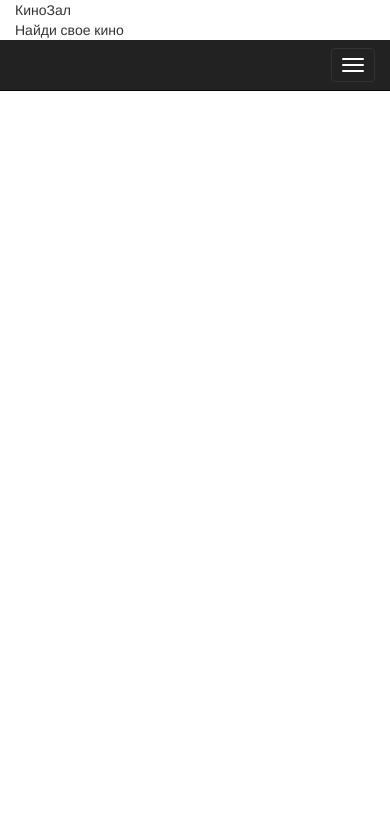
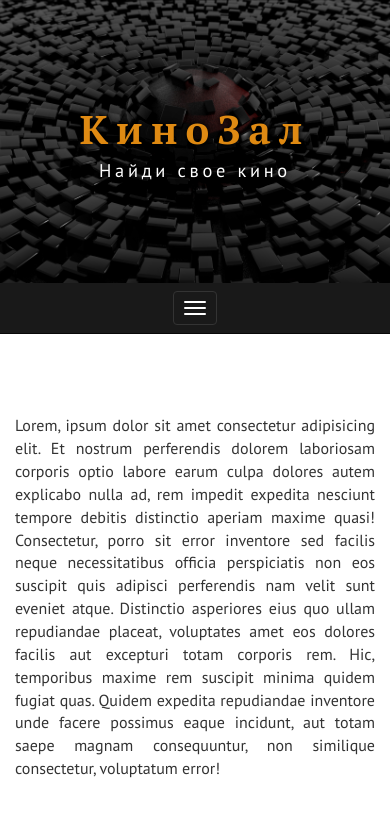
Before and after one commit to IvanBaliakhin/20210403_____kinozal, a website: page index.html in a window 390 px wide. Drawn offline with Linux system fonts and the light colour scheme.

Commit message:
оформили header + responsive

```diff
--- a/assets/scss/_bootstrap-theming.scss
+++ b/assets/scss/_bootstrap-theming.scss
@@ -0,0 +1,60 @@
+.navbar-inverse {
+  background-color: darken($color-dark, 4%);
+
+  .navbar-nav {
+    > .active > a {
+      background-color: $color-primary-dark;
+
+      &:focus,
+      &:hover {
+        background-color: $color-primary-light;
+      }
+    }
+
+    > li > a {
+      @include sm-min {
+        border-radius: 4px;
+      }
+
+      @include sm {
+        text-align: center;
+      }
+
+      &:hover,
+      &:focus {
+        background-color: $color-primary;
+      }
+    }
+  }
+}
+
+.navbar-left {
+  li {
+    @include sm-min {
+      margin: 5px 5px 5px 0;
+    }
+  }
+  @include sm {
+    margin-bottom: 0;
+  }
+}
+
+.navbar-right {
+  li {
+    @include sm-min {
+      margin: 5px 0 5px 5px;
+    }
+  }
+  @include sm {
+    margin-top: 0;
+  }
+}
+
+.navbar-header {
+  text-align: center;
+}
+
+.navbar-toggle {
+  float: none;
+  margin-right: 0;
+}
--- a/assets/scss/_common.scss
+++ b/assets/scss/_common.scss
@@ -0,0 +1,8 @@
+html {
+  font-size: $font-size;
+}
+body {
+  font-size: $font-size;
+  font-family: $font-main;
+  overflow-y: scroll;
+}
--- a/assets/scss/_extends.scss
+++ b/assets/scss/_extends.scss
@@ -0,0 +1,4 @@
+%text-shadow {
+  text-shadow: 0 0 5px darken($color-dark, 14%),
+    0 0 15px darken($color-dark, 14%), 0 0 30px darken($color-dark, 14%);
+}
--- a/assets/scss/_header.scss
+++ b/assets/scss/_header.scss
@@ -0,0 +1,41 @@
+.header {
+  margin-bottom: $gap * 5.3333333;
+}
+
+.header-logo {
+  text-align: center;
+  padding: 100px 0;
+
+  background-color: $color-dark;
+  background-image: url(../img/header-bg.jpg);
+  background-position: center;
+  background-size: cover;
+
+  &__title {
+    color: $color-accent;
+    font-family: $font-header;
+    display: block;
+
+    @include xs-min {
+      font-size: 3.5rem;
+      letter-spacing: 0.33em;
+      margin-right: -0.09259em;
+    }
+
+    @include xs {
+      font-size: 2.5rem;
+      letter-spacing: 0.2em;
+    }
+
+    @extend %text-shadow;
+  }
+
+  &__description {
+    color: $color-light;
+    display: block;
+    letter-spacing: 0.2em;
+    font-size: 1.15rem;
+
+    @extend %text-shadow;
+  }
+}
--- a/assets/scss/_skin.scss
+++ b/assets/scss/_skin.scss
@@ -1,4 +1,6 @@
 $color-primary: #165690;
+$color-primary-dark: #053159;
+$color-primary-light: #517ba2;
 $color-accent: #df8a13;
 $color-dark: #232323;
 $color-gray: darken(#ffffff, 13.5%);
--- a/index.html
+++ b/index.html
@@ -23,8 +23,8 @@
       <header class="header">
             <div class="header-logo">
                   <div class="container">
-                        <div class="header-logo__title">КиноЗал</div>
-                        <div class="header-logo__description">Найди свое кино</div>
+                        <strong class="header-logo__title">КиноЗал</strong>
+                        <span class="header-logo__description">Найди свое кино</span>
                   </div>
             </div>
             <div class="header-menu">
@@ -41,7 +41,7 @@
                               </div>
 
                               <div class="collapse navbar-collapse" id="navbar-top">
-                                    <ul class="nav navbar-nav">
+                                    <ul class="nav navbar-nav navbar-left">
                                           <li class="active"><a href="#">Главная<span
                                                             class="sr-only">(current)</span></a>
                                           </li>
@@ -62,6 +62,22 @@
 
       </header>
 
+      <div class="container">
+            <div class="row">
+                  <div class="col-xs-12" style="text-align: justify;">
+                        Lorem, ipsum dolor sit amet consectetur adipisicing elit. Et nostrum perferendis dolorem
+                        laboriosam corporis optio labore earum culpa dolores autem explicabo nulla ad, rem impedit
+                        expedita nesciunt tempore debitis distinctio aperiam maxime quasi! Consectetur, porro sit error
+                        inventore sed facilis neque necessitatibus officia perspiciatis non eos suscipit quis adipisci
+                        perferendis nam velit sunt eveniet atque. Distinctio asperiores eius quo ullam repudiandae
+                        placeat, voluptates amet eos dolores facilis aut excepturi totam corporis rem. Hic, temporibus
+                        maxime rem suscipit minima quidem fugiat quas. Quidem expedita repudiandae inventore unde facere
+                        possimus eaque incidunt, aut totam saepe magnam consequuntur, non similique consectetur,
+                        voluptatum error!
+                  </div>
+            </div>
+      </div>
+
 
       <script src="libs/jquery/dist/jquery.min.js"></script>
       <script src="libs/bootstrap/dist/js/bootstrap.min.js"></script>
```
Also changed, not shown: assets/css/style.css, 1 other file.
